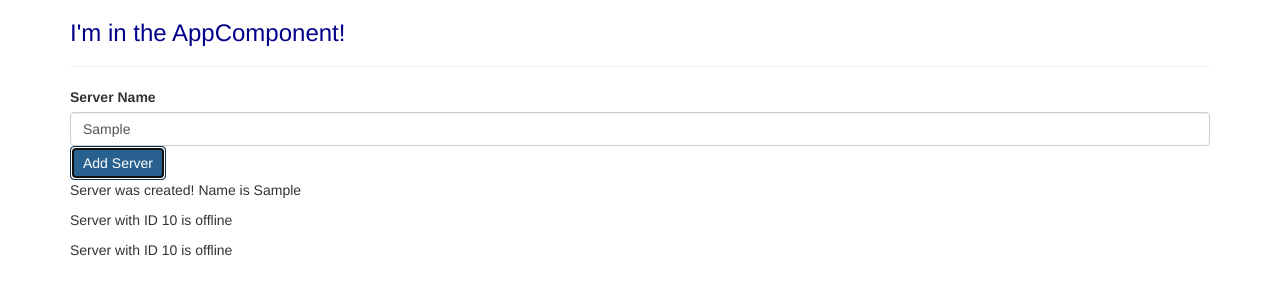
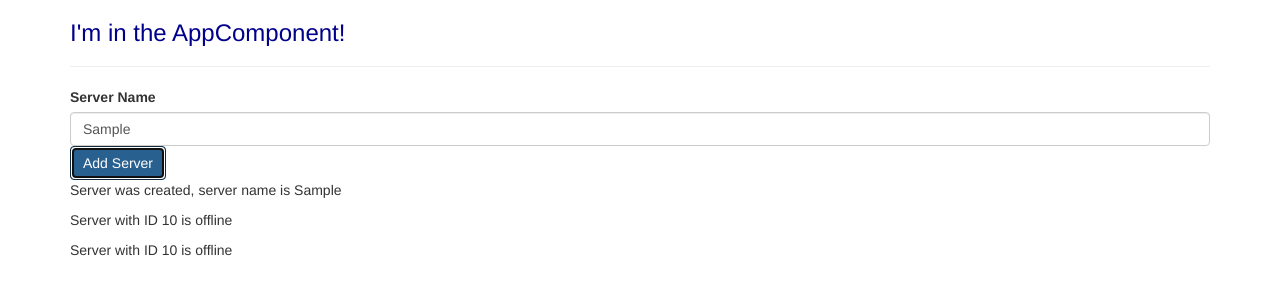
Before and after one commit to barbara-amaral/my-first-app, an Angular app: page / in a window 1280 px wide. Both pictures are taken after typing "Sample" into the empty fields and a click on the button "Add Server". Shown: the top 300 px of the page. Built offline with nearby package versions, Linux system fonts and the light colour scheme.

Commit message:
Demonstrando *ngIf

```diff
--- a/src/app/servers/servers.component.html
+++ b/src/app/servers/servers.component.html
@@ -9,6 +9,7 @@
 >
   Add Server
 </button>
-<p>{{ serverCreationStatus }}</p>
+<!-- <p>{{ serverCreationStatus }}</p> -->
+<p *ngIf="serverCreated">Server was created, server name is {{ serverName }}</p>
 <app-server></app-server>
 <app-server></app-server>
--- a/src/app/servers/servers.component.ts
+++ b/src/app/servers/servers.component.ts
@@ -10,6 +10,7 @@
   allowNewServer:boolean = false;
   serverCreationStatus: string = 'No server was created';
   serverName: string = '';
+  serverCreated: boolean = false;
 
   constructor() {
     setTimeout(() => {
@@ -22,6 +23,7 @@
 
   onCreateServer() {
     this.serverCreationStatus = 'Server was created! Name is ' + this.serverName;
+    this.serverCreated = true;
   }
 
   onUpdateServerName(event: Event) {
```
